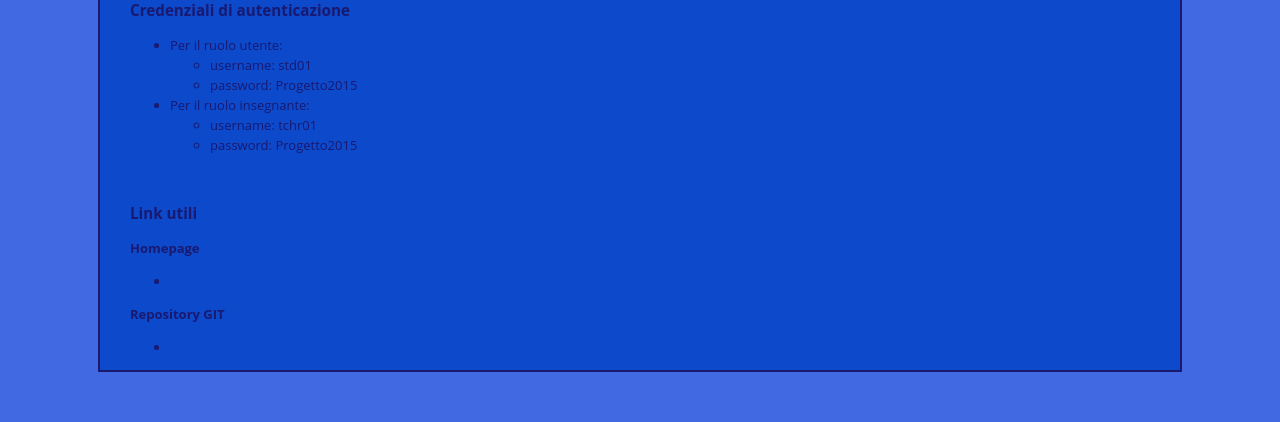
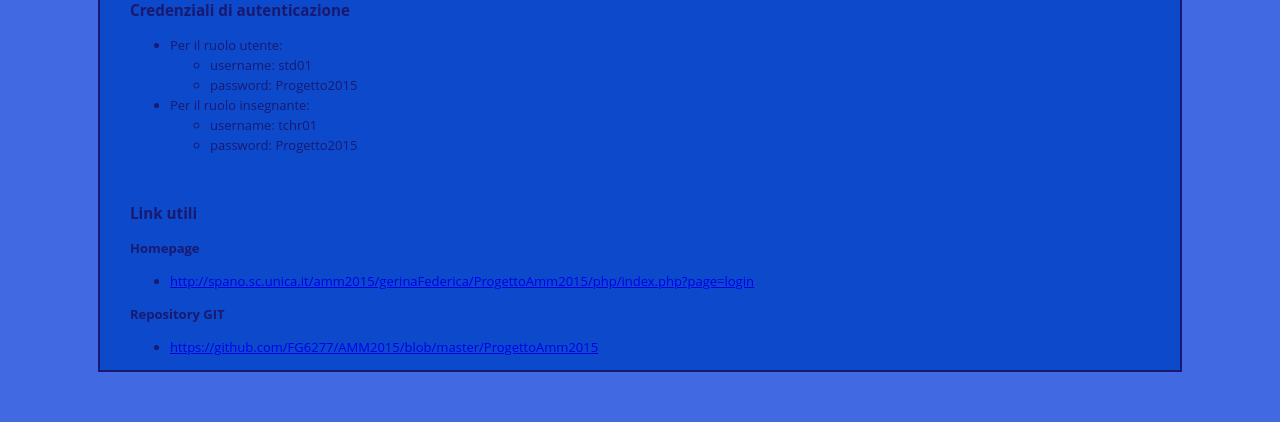
Before and after one commit to FG6277/AMM2015, a PHP site: page /DescrizioneApplicazione.php in a window 1280 px wide. Shown: the part 1075-1497 px from the top of the page. Run offline with PHP 8.4, Linux system fonts and the light colour scheme.

Commit message:
Add files via upload

```diff
--- a/ProgettoAmm2015/DescrizioneApplicazione.php
+++ b/ProgettoAmm2015/DescrizioneApplicazione.php
@@ -91,12 +91,12 @@
         <h3> Link utili</h3>
         <p> <strong> Homepage</strong> </p>
         <ul>
-            <li> <a></a></li>
+            <li> <a href="http://spano.sc.unica.it/amm2015/gerinaFederica/ProgettoAmm2015/php/index.php?page=login" target="_blank">http://spano.sc.unica.it/amm2015/gerinaFederica/ProgettoAmm2015/php/index.php?page=login</a></li>
         </ul>
 
         <p> <strong> Repository GIT</strong> </p>
         <ul>
-            <li> <a></a></li>
+            <li><a href="https://github.com/FG6277/AMM2015/blob/master/ProgettoAmm2015" target="_blank">https://github.com/FG6277/AMM2015/blob/master/ProgettoAmm2015</a></li>
         </ul>
         </div>
     </body>
```
